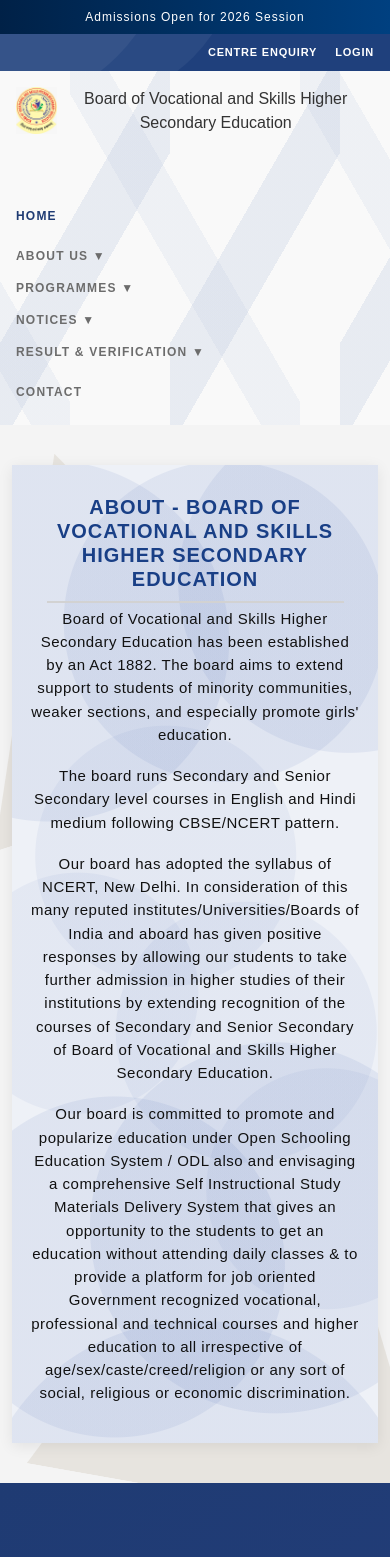
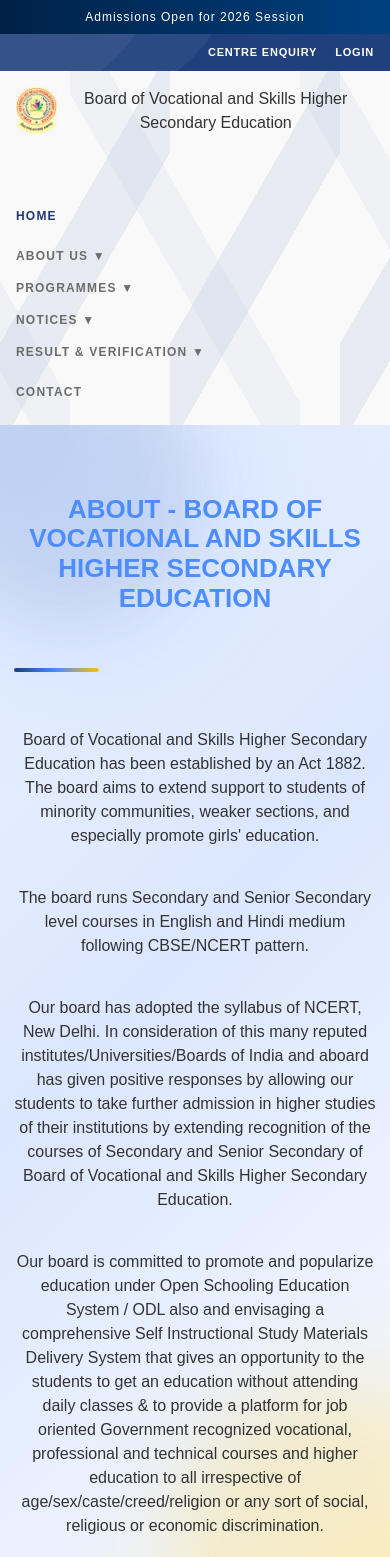
Before and after one commit to ranvijaysingh0741/ERP-SYSTEM, a React (Create React App) app in the folder frontend/: page /about in a window 390 px wide. Shown: the top 1557 px of the page. Built offline with nearby package versions, Linux system fonts and the light colour scheme.

Commit message:
Enhance About section styles and layout
Updated styles for the About section with new background gradients, layout adjustments, and improved responsive design.

```diff
--- a/frontend/src/landing/components/About.css
+++ b/frontend/src/landing/components/About.css
@@ -1,208 +1,264 @@
-/* ===== ABOUT SECTION - MATCH REFERENCE SCREENSHOT ===== */
-
 @import url('https://fonts.googleapis.com/css2?family=Josefin+Sans:wght@400;500;600;700&display=swap');
 
 .about {
   position: relative;
-  padding: 70px 20px;
-  background: #f4f4f4;
-  display: flex;
-  justify-content: center;
-  align-items: center;
+  padding: 100px 20px;
+  background:
+    radial-gradient(circle at top left, rgba(77, 141, 255, 0.18), transparent 30%),
+    radial-gradient(circle at bottom right, rgba(255, 193, 7, 0.16), transparent 28%),
+    linear-gradient(135deg, #eef4ff 0%, #dbe7ff 45%, #f9fbff 100%);
   overflow: hidden;
   font-family: 'Josefin Sans', sans-serif;
 }
 
-/* light background shapes outside card */
 .about::before,
 .about::after {
   content: "";
   position: absolute;
-  background: rgba(198, 186, 170, 0.28);
+  border-radius: 50%;
   z-index: 0;
-  clip-path: polygon(50% 0%, 0% 100%, 100% 100%);
+  filter: blur(30px);
 }
 
 .about::before {
-  width: 360px;
-  height: 360px;
-  left: -70px;
-  top: 20px;
-  transform: rotate(-18deg);
+  width: 260px;
+  height: 260px;
+  background: rgba(25, 63, 134, 0.10);
+  top: -60px;
+  left: -60px;
 }
 
 .about::after {
-  width: 420px;
-  height: 420px;
-  right: -90px;
-  bottom: -20px;
-  transform: rotate(10deg);
+  width: 320px;
+  height: 320px;
+  background: rgba(255, 193, 7, 0.12);
+  right: -100px;
+  bottom: -100px;
 }
 
-/* main box */
 .about-container {
   position: relative;
+  z-index: 1;
+  max-width: 1280px;
+  margin: 0 auto;
+  display: grid;
+  grid-template-columns: 1.05fr 1fr;
+  gap: 38px;
+  align-items: stretch;
+}
+
+.about-left,
+.about-right {
+  position: relative;
+}
+
+.about-left {
+  background: rgba(255, 255, 255, 0.68);
+  backdrop-filter: blur(18px);
+  -webkit-backdrop-filter: blur(18px);
+  border: 1px solid rgba(255, 255, 255, 0.55);
+  border-radius: 30px;
+  padding: 44px 38px;
+  box-shadow: 0 20px 60px rgba(41, 72, 152, 0.10);
+}
+
+.about-right {
+  display: flex;
+}
+
+.about-card {
   width: 100%;
-  max-width: 1240px;
-  background: #eef1f7;
-  padding: 65px 55px 45px;
-  text-align: center;
-  box-shadow: 0 3px 14px rgba(0, 0, 0, 0.08);
+  background: linear-gradient(145deg, #ffffff, #f5f9ff);
+  border-radius: 30px;
+  padding: 42px 34px;
+  box-shadow:
+    0 18px 45px rgba(53, 92, 170, 0.14),
+    inset 0 1px 0 rgba(255, 255, 255, 0.7);
+  border: 1px solid rgba(111, 145, 220, 0.14);
+  position: relative;
   overflow: hidden;
+}
+
+.about-card::before {
+  content: "";
+  position: absolute;
+  top: -80px;
+  right: -80px;
+  width: 180px;
+  height: 180px;
+  background: radial-gradient(circle, rgba(77, 141, 255, 0.18), transparent 70%);
+  border-radius: 50%;
+}
+
+.about-badge {
+  display: inline-block;
+  padding: 10px 18px;
+  margin-bottom: 18px;
+  border-radius: 999px;
+  background: linear-gradient(135deg, #193f86, #4d8dff);
+  color: #fff;
+  font-size: 13px;
+  font-weight: 700;
+  letter-spacing: 1px;
+  text-transform: uppercase;
+  box-shadow: 0 10px 25px rgba(25, 63, 134, 0.18);
+}
+
+.about-title {
+  margin: 0;
+  font-size: 40px;
+  line-height: 1.15;
+  font-weight: 700;
+  color: #173875;
+}
+
+.about-title span {
+  display: block;
+  color: #4d8dff;
+}
+
+.about-divider {
+  width: 110px;
+  height: 5px;
+  margin: 20px 0 22px;
+  border-radius: 999px;
+  background: linear-gradient(90deg, #193f86, #4d8dff, #ffc107);
+}
+
+.about-lead {
+  font-size: 20px;
+  line-height: 1.7;
+  color: #34425e;
+  font-weight: 600;
+  margin-bottom: 30px;
+}
+
+.about-points {
+  display: grid;
+  gap: 18px;
+  margin-bottom: 28px;
+}
+
+.about-point {
+  background: rgba(255, 255, 255, 0.82);
+  border: 1px solid rgba(77, 141, 255, 0.12);
+  border-radius: 20px;
+  padding: 18px 18px 16px;
+  transition: transform 0.3s ease, box-shadow 0.3s ease;
+}
+
+.about-point:hover {
+  transform: translateY(-4px);
+  box-shadow: 0 14px 30px rgba(25, 63, 134, 0.10);
+}
+
+.about-point h4 {
+  margin: 0 0 8px;
+  font-size: 20px;
+  color: #193f86;
+  font-weight: 700;
+}
+
+.about-point p {
+  margin: 0;
+  font-size: 16px;
+  line-height: 1.7;
+  color: #4b556b;
+  font-weight: 500;
+}
+
+.about-card p {
+  margin: 0 0 18px;
+  font-size: 17px;
+  line-height: 1.85;
+  color: #2f2f2f;
+  font-weight: 500;
+  position: relative;
   z-index: 1;
 }
 
-/* large faded circular watermark shapes */
-.about-container::before,
-.about-container::after {
-  content: "";
-  position: absolute;
-  inset: 0;
-  z-index: 0;
-  pointer-events: none;
+.about-card p:last-child {
+  margin-bottom: 0;
 }
 
-.about-container::before {
-  background:
-    radial-gradient(circle at 10% 18%, rgba(88, 116, 185, 0.10) 0 180px, transparent 181px),
-    radial-gradient(circle at 28% 82%, rgba(88, 116, 185, 0.10) 0 170px, transparent 171px),
-    radial-gradient(circle at 58% 16%, rgba(88, 116, 185, 0.10) 0 160px, transparent 161px),
-    radial-gradient(circle at 72% 78%, rgba(88, 116, 185, 0.10) 0 185px, transparent 186px),
-    radial-gradient(circle at 92% 12%, rgba(88, 116, 185, 0.10) 0 170px, transparent 171px),
-    radial-gradient(circle at 50% 110%, rgba(88, 116, 185, 0.10) 0 220px, transparent 221px);
-}
-
-.about-container::after {
-  background:
-    radial-gradient(circle at 18% 54%, rgba(88, 116, 185, 0.07) 0 120px, transparent 121px),
-    radial-gradient(circle at 42% 40%, rgba(88, 116, 185, 0.07) 0 130px, transparent 131px),
-    radial-gradient(circle at 64% 58%, rgba(88, 116, 185, 0.07) 0 130px, transparent 131px),
-    radial-gradient(circle at 86% 74%, rgba(88, 116, 185, 0.07) 0 120px, transparent 121px);
-}
-
-.about-container > * {
-  position: relative;
-  z-index: 2;
-}
-
-/* heading */
-.about-title {
-  margin: 0 0 18px;
-  font-size: 30px;
-  line-height: 1.2;
-  font-weight: 700;
-  letter-spacing: 2px;
-  color: #193f86;
-  text-transform: uppercase;
-}
-
-.title-line {
-  display: inline-block;
-}
-
-.about-divider {
-  width: 64%;
-  height: 2px;
-  margin: 10px auto 4px;
-  background: #d2d2d2;
-}
-
-.about-stars {
-  font-size: 22px;
-  line-height: 1;
-  color: #193f86;
-  letter-spacing: 4px;
-  font-weight: 700;
-  margin-bottom: 18px;
-}
-
-/* paragraph text */
-.about p {
-  margin: 0 auto 22px;
-  max-width: 1160px;
-  font-size: 18px;
-  line-height: 1.45;
-  color: #111111;
-  font-weight: 500;
-  letter-spacing: 0.5px;
-}
-
-/* remove old styles effect */
-.about h2,
-.about h3 {
-  margin: 0;
-}
-
-/* optional button styling if you keep button below */
 .contact-btn {
-  margin-top: 18px;
-  background: #193f86;
-  color: #ffffff;
+  margin-top: 8px;
+  background: linear-gradient(135deg, #193f86, #4d8dff);
+  color: white;
   border: none;
-  padding: 12px 28px;
+  padding: 15px 32px;
+  border-radius: 999px;
   font-size: 14px;
   font-weight: 700;
+  letter-spacing: 0.8px;
   cursor: pointer;
-  letter-spacing: 1px;
-  text-transform: uppercase;
-  transition: 0.3s ease;
+  box-shadow: 0 12px 26px rgba(25, 63, 134, 0.22);
+  transition: all 0.3s ease;
 }
 
 .contact-btn:hover {
-  background: #102d63;
+  transform: translateY(-3px) scale(1.02);
+  box-shadow: 0 16px 30px rgba(25, 63, 134, 0.28);
 }
 
-/* hide wave because screenshot doesn't have it */
-.about-wave {
+.about-wave,
+.about-stars,
+.title-line {
   display: none;
 }
 
-/* responsive */
-@media (max-width: 992px) {
+@media (max-width: 1024px) {
   .about-container {
-    padding: 45px 28px 30px;
+    grid-template-columns: 1fr;
   }
 
   .about-title {
-    font-size: 24px;
+    font-size: 32px;
+  }
+
+  .about-lead {
+    font-size: 18px;
+  }
+}
+
+@media (max-width: 768px) {
+  .about {
+    padding: 70px 14px;
+  }
+
+  .about-left,
+  .about-card {
+    padding: 28px 20px;
+    border-radius: 22px;
+  }
+
+  .about-title {
+    font-size: 26px;
   }
 
   .about-divider {
-    width: 78%;
+    width: 85px;
+    height: 4px;
+    margin: 16px 0 18px;
   }
 
-  .about p {
+  .about-lead {
     font-size: 16px;
-    line-height: 1.5;
+    line-height: 1.65;
+  }
+
+  .about-point h4 {
+    font-size: 18px;
+  }
+
+  .about-point p,
+  .about-card p {
+    font-size: 15px;
+    line-height: 1.75;
+  }
+
+  .contact-btn {
+    width: 100%;
+    padding: 14px 24px;
   }
 }
-
-@media (max-width: 576px) {
-  .about {
-    padding: 40px 12px;
-  }
-
-  .about-container {
-    padding: 30px 18px 20px;
-  }
-
-  .about-title {
-    font-size: 20px;
-    letter-spacing: 1px;
-  }
-
-  .about-stars {
-    font-size: 18px;
-    letter-spacing: 3px;
-  }
-
-  .about-divider {
-    width: 90%;
-  }
-
-  .about p {
-    font-size: 15px;
-    line-height: 1.55;
-    margin-bottom: 18px;
-  }
-}
```
